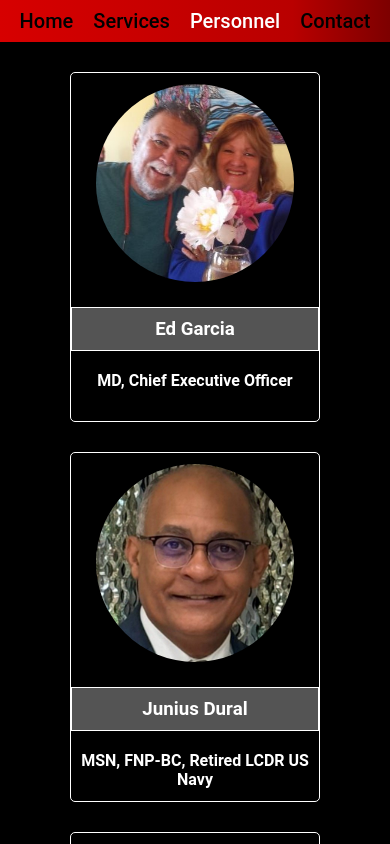
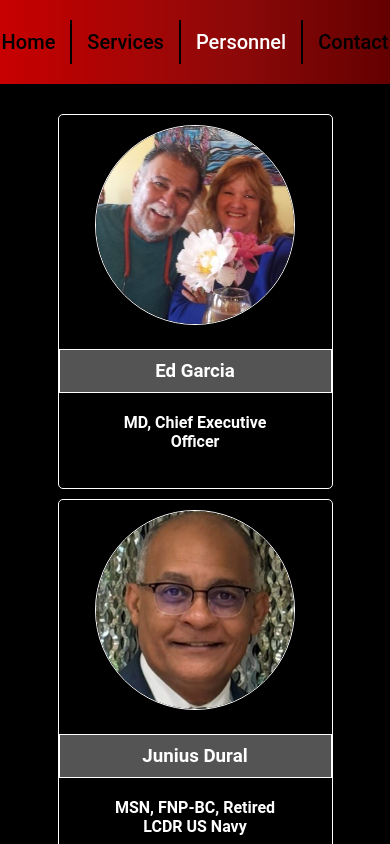
Before and after one commit to DominicPrestia/ims_website, a React (Create React App) app: page /personnel in a window 390 px wide. Shown: the top 844 px of the page. Built offline with nearby package versions, Linux system fonts and the light colour scheme; the HTML template or start-up script is replaced by a standard one.

Commit message:
Updated CSS for Home, Services, and Personnel

```diff
--- a/src/index.css
+++ b/src/index.css
@@ -8,7 +8,7 @@
 }
 
 .appwrapper{
-  min-height: 100vh;
+  /* min-height: 100vh; */
   display: flex;
   justify-content: center;
   align-items: center;
@@ -17,19 +17,38 @@
 }
 
 .navwrapper{
+  position:fixed;
+  top:0;
+  left:0;
   width:100%;
-  height:5vh;
+  height:10vh;
   display: flex;
   justify-content: center;
   align-items: center;
-  background: linear-gradient(90deg,rgb(215, 0, 0) 0%, rgb(185, 0, 0) 75%, rgb(125, 0, 0)100%);
+  background: linear-gradient(90deg, rgb(200, 0, 0) 0%, rgb(141, 9, 9) 60%, rgb(100, 0, 0) 100%);
   font-weight: 500;
+  box-shadow: 0px 2px 10px 1px rgba(0, 0, 0, 0.5);
+  z-index: 100;
 }
 
 .navwrapper ul{
   display:flex;
-  gap: 20px;
   font-size: 20px;
+  color: black;
+}
+
+.navwrapper li{
+  padding:10px 15px;
+  border-right:2px solid black;
+  text-align: center;
+}
+
+.navwrapper li:last-child{
+  border:none;
+}
+
+.navwrapper li:hover{
+  background-color: rgb(125, 0, 0);
   color: black;
 }
 
@@ -43,51 +62,55 @@
 
 .footerwrapper{
   width: 100%;
-  height:5vh;
   display:flex;
   justify-content: center;
   align-items: center;
-  margin-top:auto;
-  background-color: rgb(84,84,84);
+  background-color: black;
   color:white;
+  height:300px;
+  border-top: 1px solid rgb(212,212,212);
 }
 
 .homewrapper{
+  flex:1;
+  min-height:100vh;
+  margin-top: 10vh;
   display: flex;
   flex-direction: column;
   justify-content: center;
   align-items: center;
   width: 100%;
-  height:90vh;
-  background-color: black;
+  background-color: rgb(212,212,212);
 }
 
 .logo{
-width:600px;
+width:800px;
 }
 
 .personnelwrapper{
+  flex:1;
+  min-height:100vh;
   width: 100%;
-  height:auto;
   display: flex;
-  justify-content: center;
+  justify-content: space-evenly;
   align-items: center;
-  gap:30px;
   flex-wrap: wrap;
+  margin-top:10vh;
   padding:30px;
-  background-color: black;
+  gap:10px;
 }
 
-.personnelwrapper > .cardStructure:first-child{
+/* .personnelwrapper > .cardStructure:last-child{
   width:100%;
   display: flex;
   justify-content: center;
   align-items: center;
-}
+  background-color: blue;
+} */
 
 .cardwrapper{
-  width:250px;
-  height:350px;
+  width:275px;
+  height:375px;
   display: flex;
   flex-direction: column;
   justify-content: start;
@@ -97,9 +120,9 @@ width:600px;
   text-align: center;
   font-size: medium;
   border-radius: 5px;
-  border:1px solid white;
   color:white;
   font-weight: 600;
+  border: 1px solid white;
 }
 
 .imgwrapper{
@@ -114,10 +137,17 @@ width:600px;
   color:white;
 }
 
+.cardwrapper p{
+  text-align: center;
+  text-wrap: wrap;
+  width: 100%;
+  padding:0px 50px;
+}
+
 .profilePic{
   width:200px;
   border-radius: 100px;
-  border: 1px solid black;
+  border: 1px solid white;
 }
 
 .notfoundwrapper{
@@ -140,6 +170,9 @@ width:600px;
 } */
 
 .serviceswrapper{
+  flex:1;
+  min-height:100vh;
+  margin-top:10vh;
   display: flex;
   justify-content: center;
   align-items:center;
@@ -149,7 +182,6 @@ width:600px;
   height:auto;
   gap:40px;
   padding:20px;
-  margin:auto;
 }
 
 .serviceCardWrapper{
@@ -171,8 +203,7 @@ width:600px;
 
 @media screen and (max-width: 500px){
   .personnelwrapper{
-    height:auto;
-    padding:30px;
+    flex:1;
   }
 
   .logo{
```
